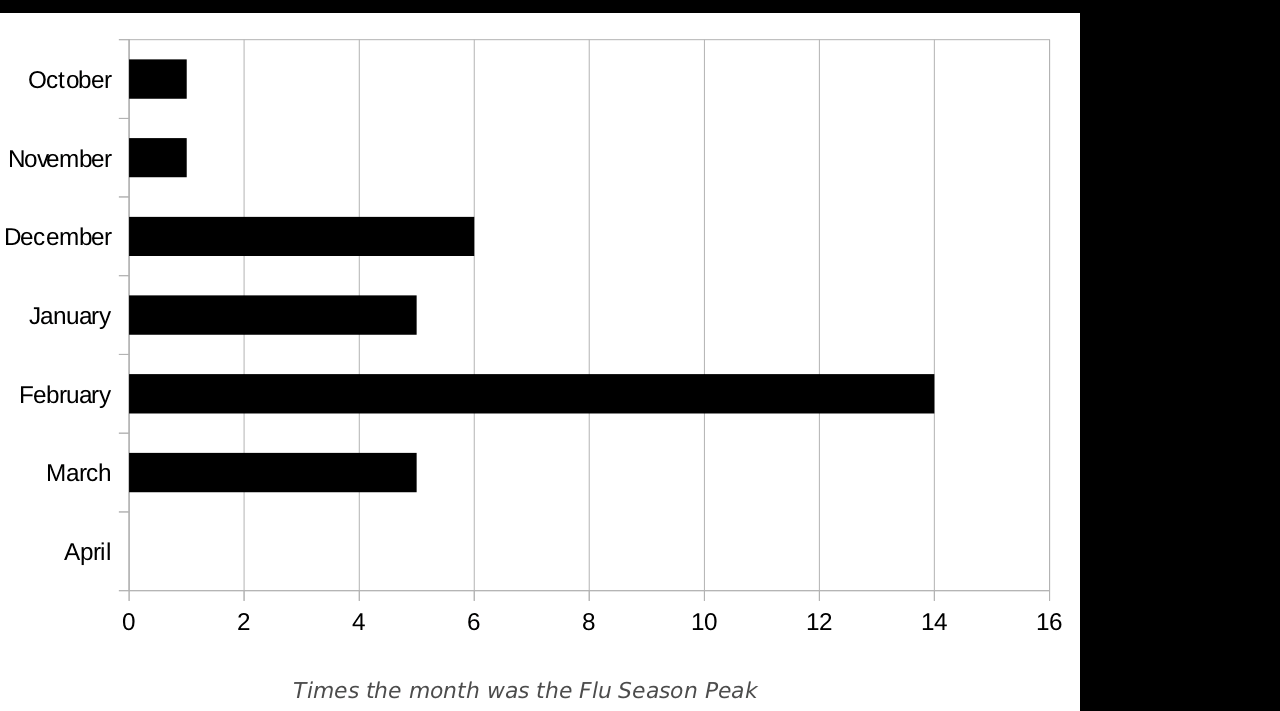
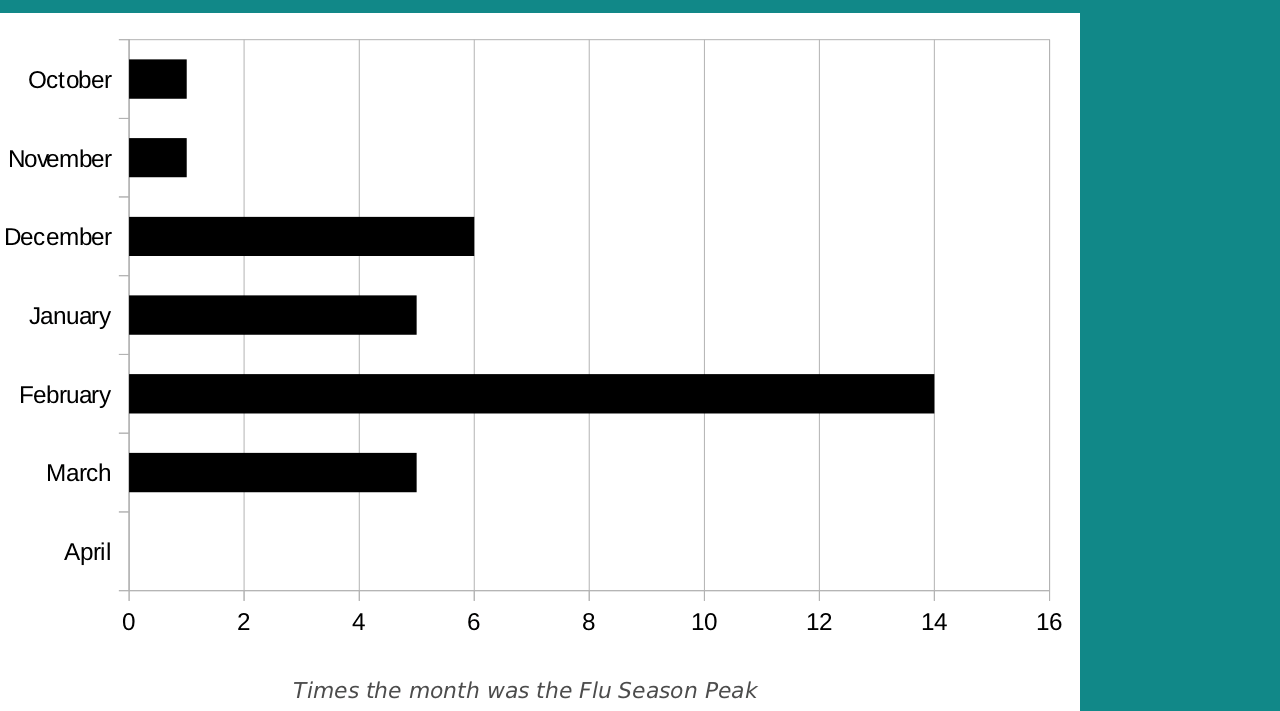
Before and after one commit to rhittleman/ISTA230FinalProject, a plain HTML site: page index.html in a window 1280 px wide. Shown: the part 286-997 px from the top of the page. Drawn offline with nearby package versions, Linux system fonts and the light colour scheme; files that its build step writes are made by us from their sources.

Commit message:
testing different background color

```diff
--- a/css/variables.scss
+++ b/css/variables.scss
@@ -1,2 +1,2 @@
-$primary-background-color: #000;
+$primary-background-color: #188;
 $primary-foreground-color: #fff;
```
